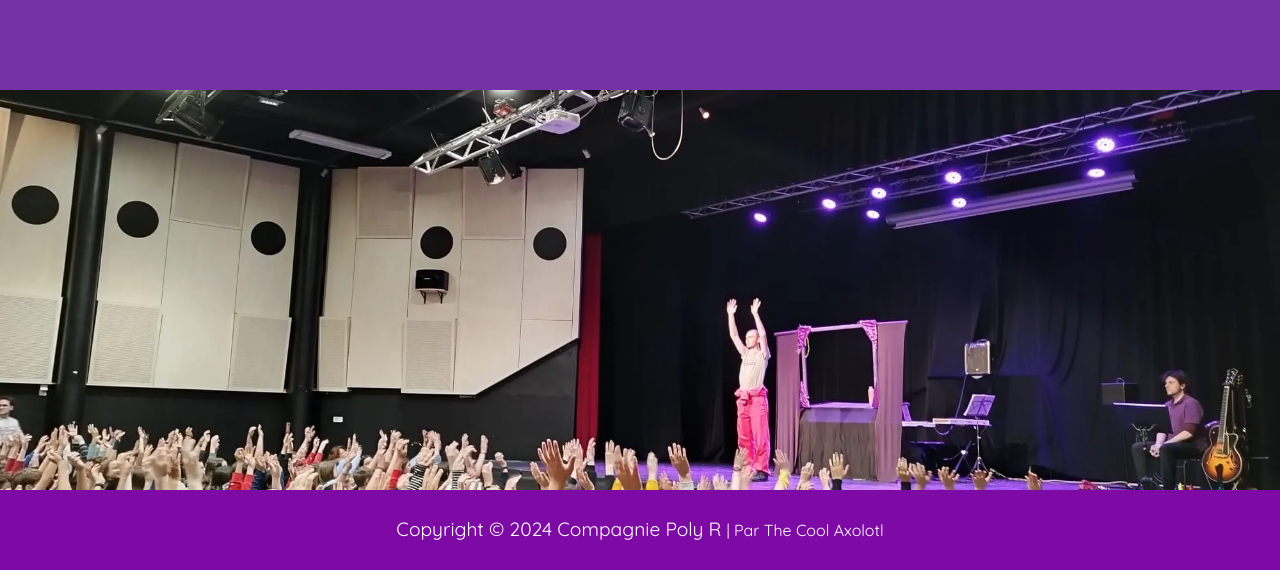
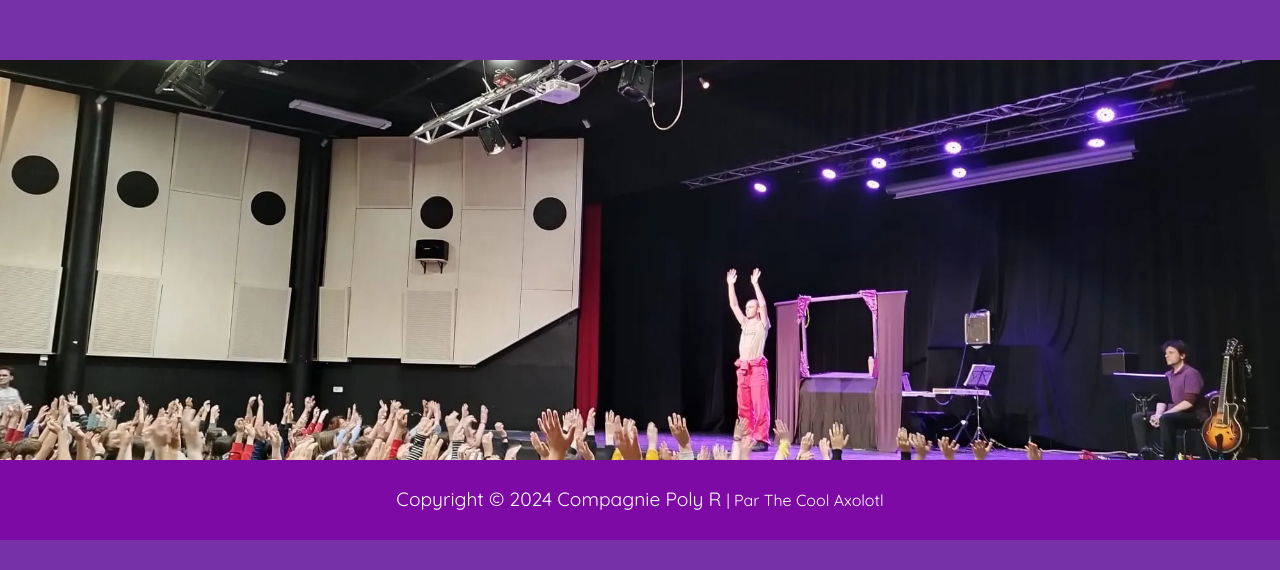
Before and after one commit to NelsonAxolotl/polyr, a React (Vite) app: page /contact in a window 1280 px wide. Shown: the part 1170-1740 px from the top of the page. After the commit the page ends 1710 px from the top, so only its background shows below. Built offline with nearby package versions, Linux system fonts and the light colour scheme; the HTML template or start-up script is replaced by a standard one; a web font is replaced by a local one.

Commit message:
icons margin

```diff
--- a/src/Pages/Contact.css
+++ b/src/Pages/Contact.css
@@ -135,7 +135,7 @@
   overflow: hidden; /* Masquage du débordement */
   position: relative; /* Position relative pour l'image */
   height: 400px; /* Hauteur de l'image */
-  margin-top: 60px; /* Marge supérieure */
+  margin-top: 30px; /* Marge supérieure */
 }
 
 /* Style pour les images responsives */
```
